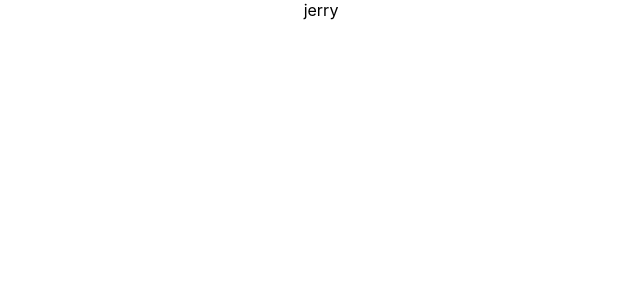
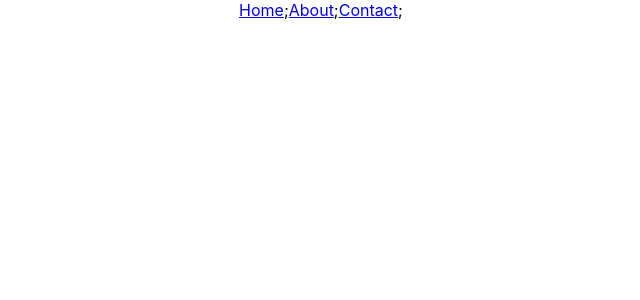
Before and after one commit to jerryowusu/covid-19-tracking-webapp, a React (Create React App) app: page / in a window 1280 px wide. Shown: the top 300 px of the page, without its empty margins (319-959 px from the left). Built offline with nearby package versions, Linux system fonts and the light colour scheme.

Commit message:
Set up files and components

```diff
--- a/src/App.js
+++ b/src/App.js
@@ -1,9 +1,13 @@
 import './App.css';
+import { HashRouter as Router } from 'react-router-dom';
+import Navigator from './components/Navigator';
 
 function App() {
   return (
     <div className="App">
-      jerry
+      <Router>
+        <Navigator />
+      </Router>
     </div>
   );
 }
--- /dev/null
+++ b/src/components/Navigator.js
@@ -0,0 +1,17 @@
+import React from 'react';
+import { NavLink } from 'react-router-dom';
+
+const Navigator = () => (
+  <header>
+    <nav>
+      <NavLink to="/">Home</NavLink>
+      ;
+      <NavLink to="/about">About</NavLink>
+      ;
+      <NavLink to="/contact">Contact</NavLink>
+      ;
+    </nav>
+  </header>
+);
+
+export default Navigator;
--- a/src/index.js
+++ b/src/index.js
@@ -1,17 +1,17 @@
 import React from 'react';
-import ReactDOM from 'react-dom';
+import { createRoot } from 'react-dom/client';
+// import { Provider } from 'react-redux';
 import './index.css';
 import App from './App';
-import reportWebVitals from './reportWebVitals';
+// import reportWebVitals from './reportWebVitals';
 
-ReactDOM.render(
+const container = document.getElementById('root');
+const root = createRoot(container);
+
+root.render(
+  // <Provider>
   <React.StrictMode>
     <App />
   </React.StrictMode>,
-  document.getElementById('root')
+  // </Provider>,
 );
-
-// If you want to start measuring performance in your app, pass a function
-// to log results (for example: reportWebVitals(console.log))
-// or send to an analytics endpoint. Learn more: https://bit.ly/CRA-vitals
-reportWebVitals();
```
Also changed, not shown: src/redux/configureStore.js (added), src/services/FetchData.js (added).
